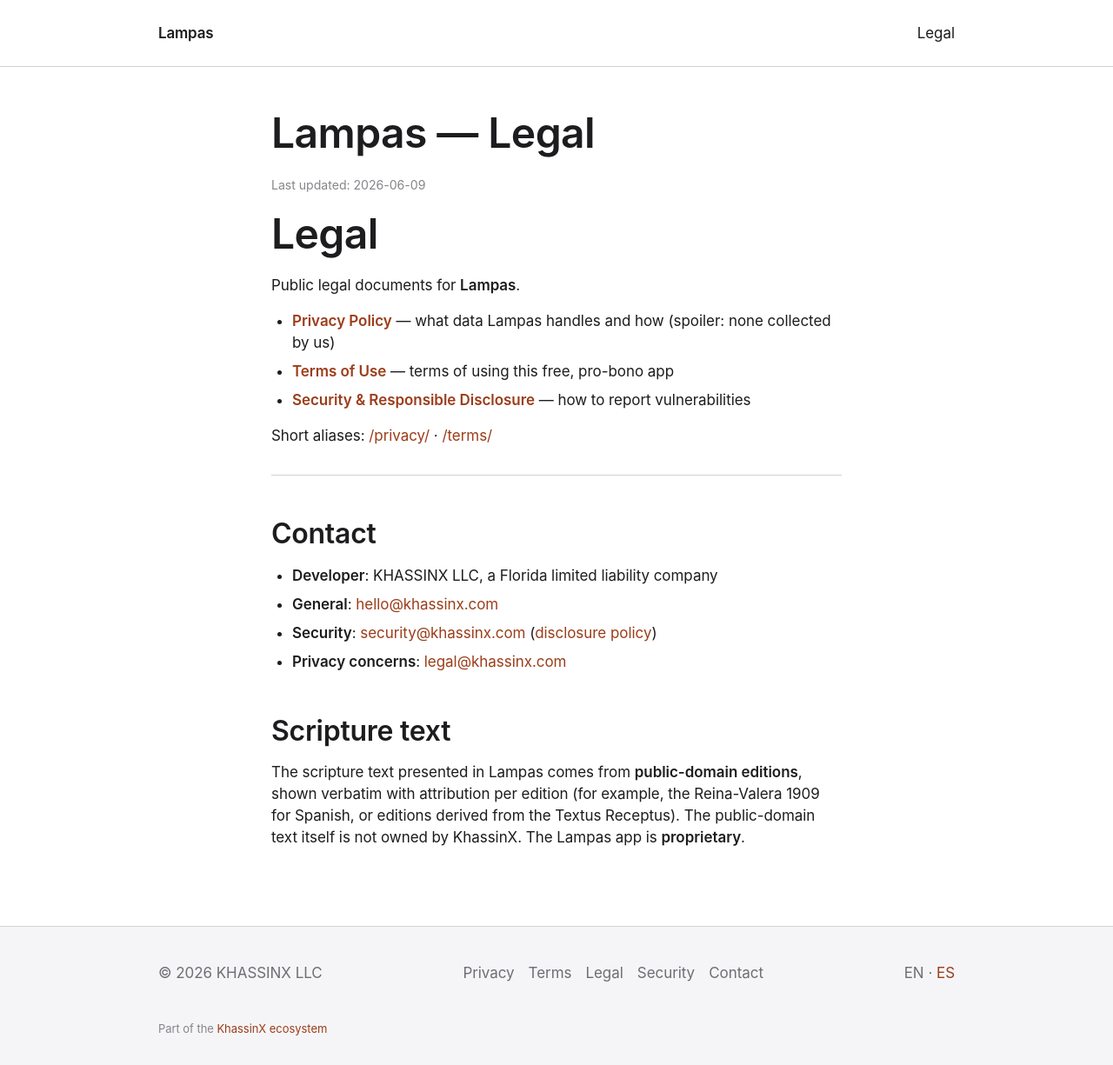
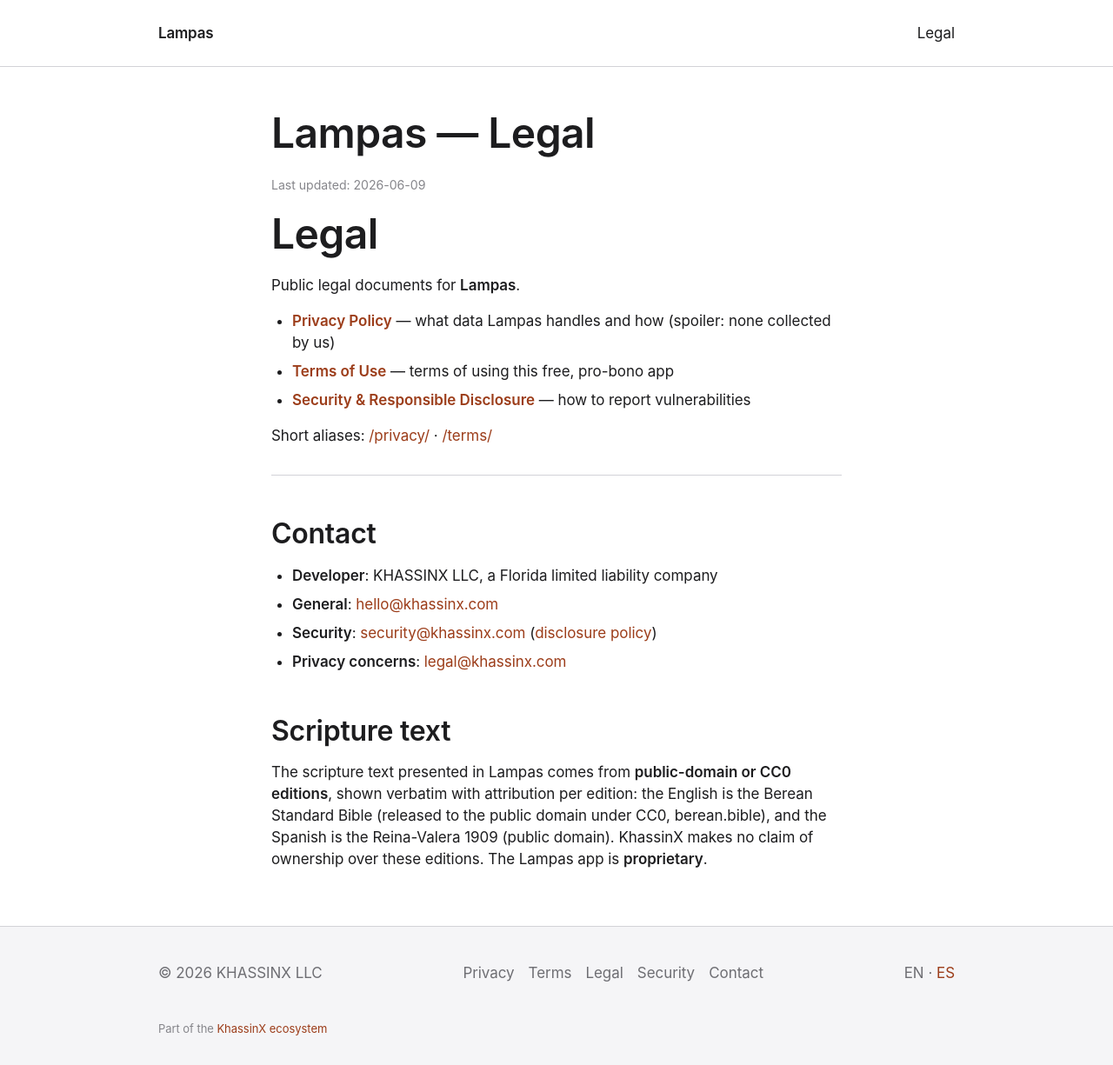
Before and after one commit to KhassinX/lampas-web, a Jekyll site: the page built from legal/index.md, in a window 1280 px wide and 1225 px high. Shown: the whole window at 87% size. Built offline with Jekyll 4.4.1, drawn with Linux system fonts in a browser that asks for light colours.

Commit message:
docs(legal): corregir procedencia — Berean Standard Bible (CC0) + RV1909 (NORMA 3)
La web acreditaba «editions derived from the Textus Receptus». Lo bundleado en inglés es la Berean Standard Bible (CC0, berean.bible), traducción crítica moderna NO derivada del TR; español Reina-Valera 1909 (dominio público). EN+ES, index+terms. Auditado por public-domain-licensing-steward.

Co-Authored-By: Claude Opus 4.8 (1M context) <noreply@anthropic.com>

```diff
--- a/legal/index.md
+++ b/legal/index.md
@@ -29,4 +29,4 @@ Short aliases: [/privacy/](/legal/privacy/) · [/terms/](/legal/terms/)
 
 ## Scripture text
 
-The scripture text presented in Lampas comes from **public-domain editions**, shown verbatim with attribution per edition (for example, the Reina-Valera 1909 for Spanish, or editions derived from the Textus Receptus). The public-domain text itself is not owned by KhassinX. The Lampas app is **proprietary**.
+The scripture text presented in Lampas comes from **public-domain or CC0 editions**, shown verbatim with attribution per edition: the English is the Berean Standard Bible (released to the public domain under CC0, berean.bible), and the Spanish is the Reina-Valera 1909 (public domain). KhassinX makes no claim of ownership over these editions. The Lampas app is **proprietary**.
```
Also changed, not shown: es/legal/index.md (+1 -1 lines), es/legal/terms.md (+1 -1 lines), legal/terms.md (+1 -1 lines).
